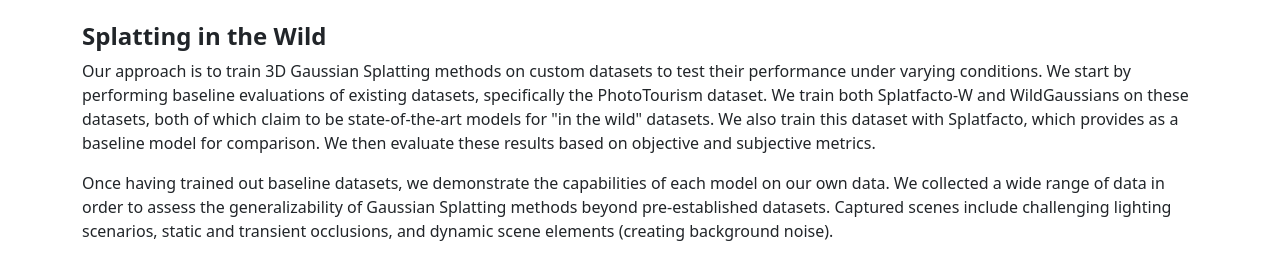
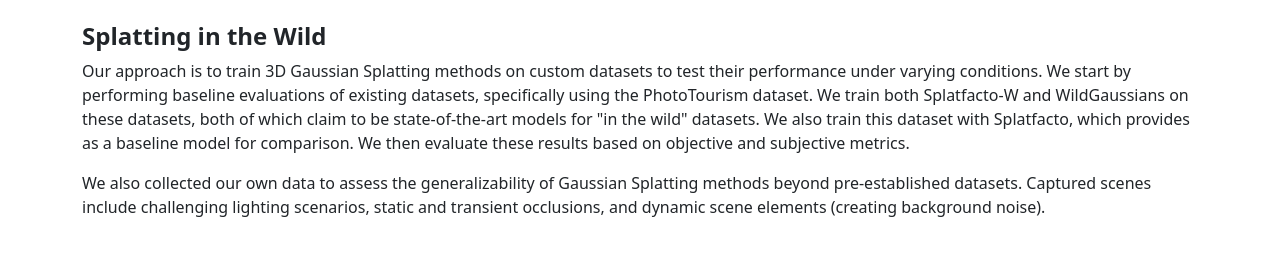
Before and after one commit to anujtaosf/498_web, a React (Create React App) app: page / in a window 1280 px wide. Shown: the part 211-481 px from the top of the page. Built offline with nearby package versions, Linux system fonts and the light colour scheme.

Commit message:
fix typo

```diff
--- a/src/App.jsx
+++ b/src/App.jsx
@@ -51,15 +51,16 @@
       <div className="my-4">
         <h4><strong>Splatting in the Wild</strong></h4>
         <p>
-          Our approach is to train 3D Gaussian Splatting methods on custom datasets to test their performance under varying conditions.
-          We start by performing baseline evaluations of existing datasets, specifically the PhotoTourism dataset. We train both Splatfacto-W
-          and WildGaussians on these datasets, both of which claim to be state-of-the-art models for "in the wild" datasets. We also train this dataset
-          with Splatfacto, which provides as a baseline model for comparison. We then evaluate these results based on objective and subjective metrics.
+        Our approach is to train 3D Gaussian Splatting methods on custom datasets to test their performance under varying conditions.
+        We start by performing baseline evaluations of existing datasets, specifically using the PhotoTourism dataset. We train both
+        Splatfacto-W and WildGaussians on these datasets, both of which claim to be state-of-the-art models for "in the wild" datasets.
+        We also train this dataset with Splatfacto, which provides as a baseline model for comparison. We then evaluate these results based
+        on objective and subjective metrics.
         </p>
         <p>
-        Once having trained out baseline datasets, we demonstrate the capabilities of each model on our own data. We collected a wide range of data in
-          order to assess the generalizability of Gaussian Splatting methods beyond pre-established datasets. Captured scenes include challenging lighting scenarios,
-          static and transient occlusions, and dynamic scene elements (creating background noise).
+        We also collected our own data to assess the generalizability of Gaussian Splatting methods beyond pre-established datasets. Captured
+         scenes include challenging lighting scenarios, static and transient occlusions, and dynamic scene elements (creating background noise).
+
         </p>
       </div>
 
```
Also changed, not shown: 2 other files (tests, documents, lock files or other folders).
